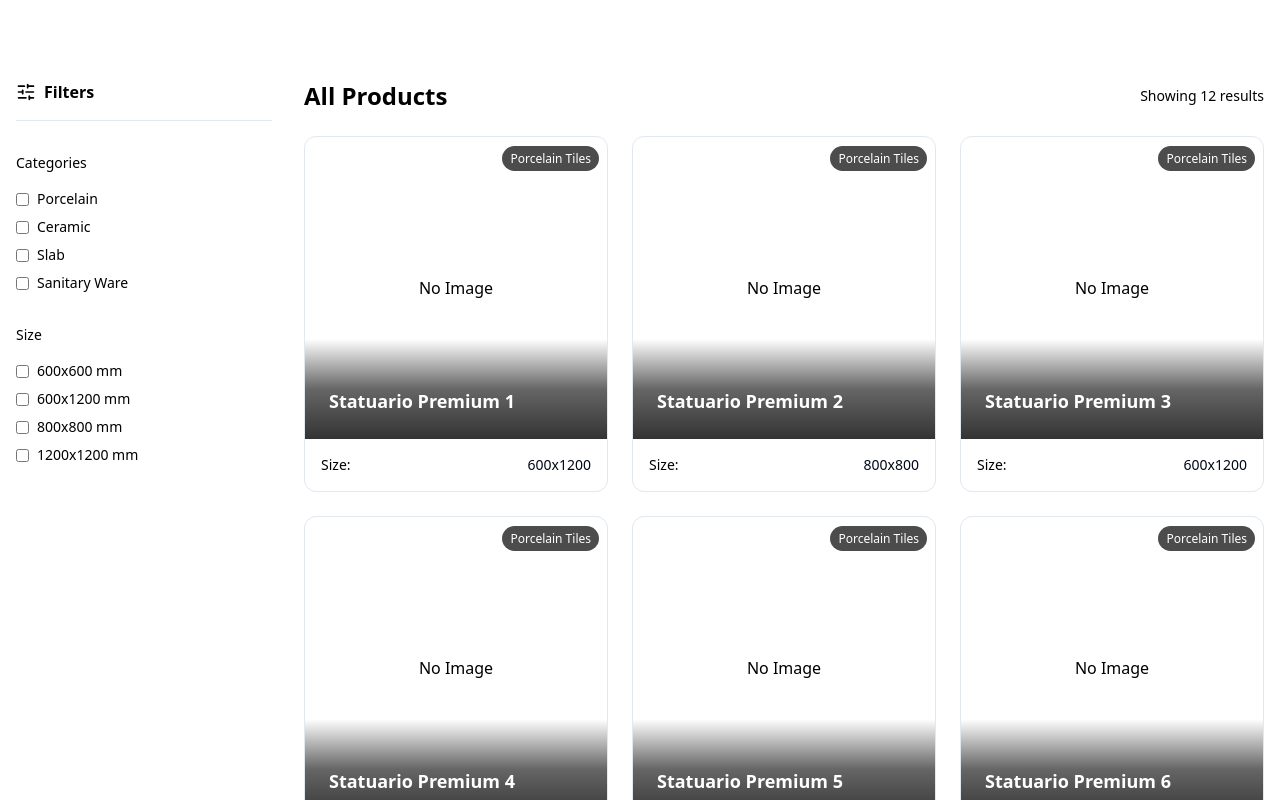
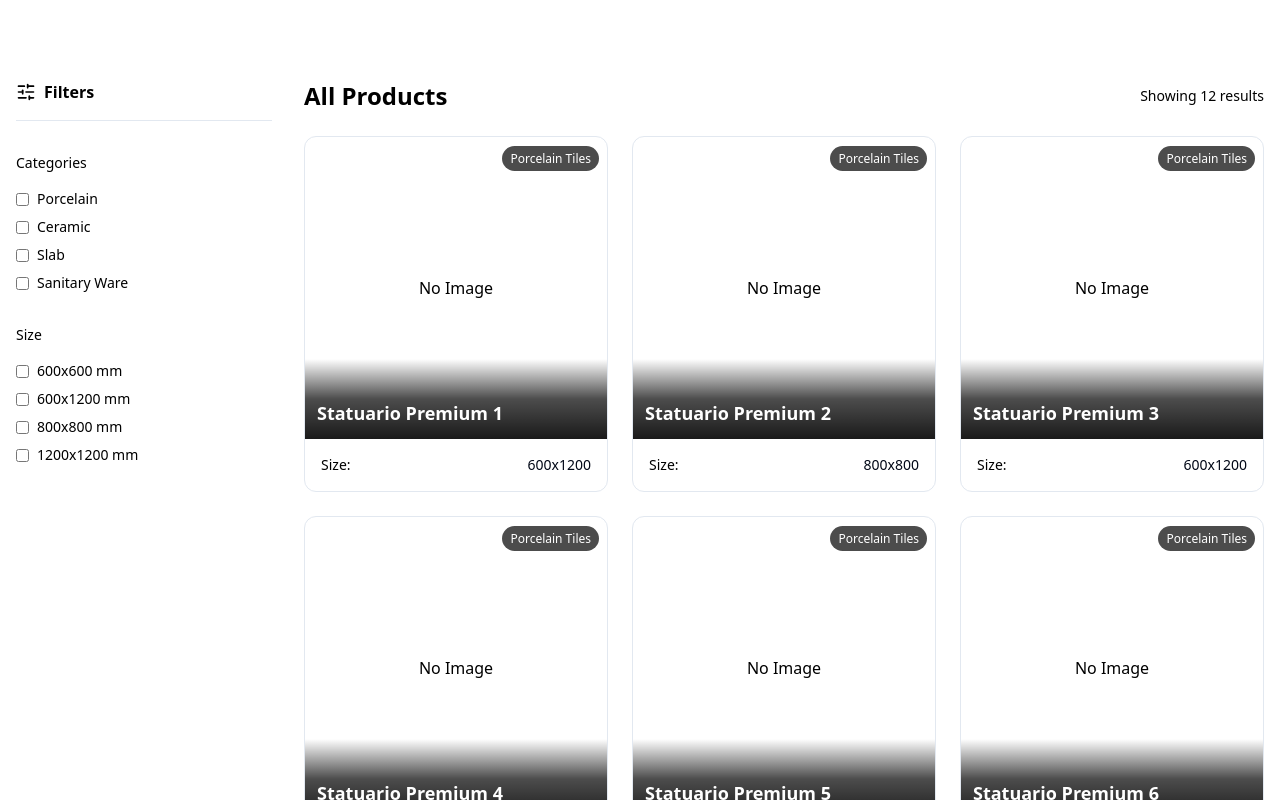
Before and after one commit to Keepwalking1989/productpage, a Next.js app: page /products in a window 1280 px wide. Shown: the top 800 px of the page. Built offline with nearby package versions, Linux system fonts and the light colour scheme.

Commit message:
style: move product name to very bottom of card
Reduced padding from p-6 to p-3 to position product name at the very bottom of the image

```diff
--- a/src/components/product-card.tsx
+++ b/src/components/product-card.tsx
@@ -30,7 +30,7 @@ export function ProductCard({ product }: ProductCardProps) {
                     )}
 
                     {/* Product Name Overlay at Bottom */}
-                    <div className="absolute bottom-0 left-0 right-0 bg-gradient-to-t from-black/80 via-black/60 to-transparent p-6 pt-12">
+                    <div className="absolute bottom-0 left-0 right-0 bg-gradient-to-t from-black/90 via-black/70 to-transparent p-3 pt-10">
                         <h3 className="font-semibold text-lg text-white truncate">
                             {product.name}
                         </h3>
```
